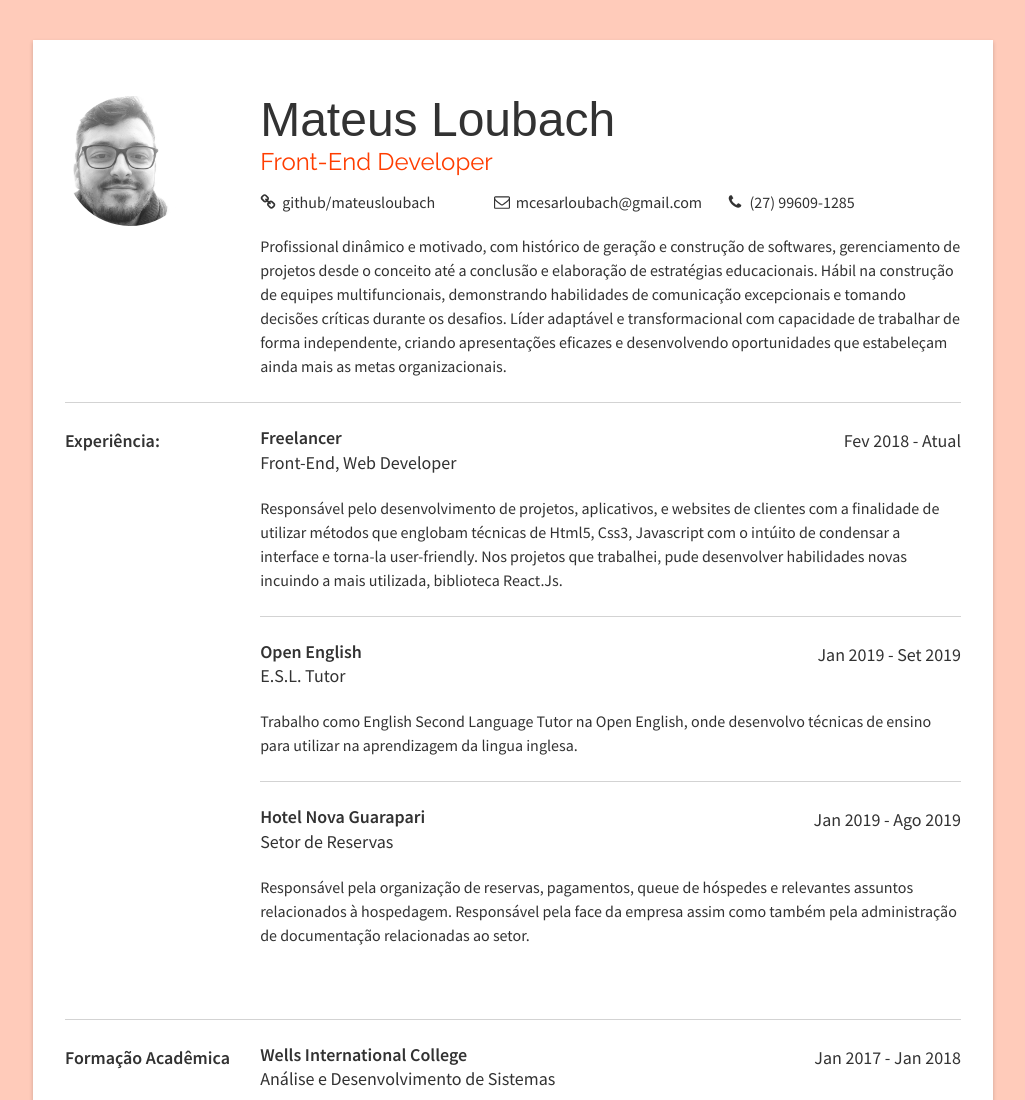
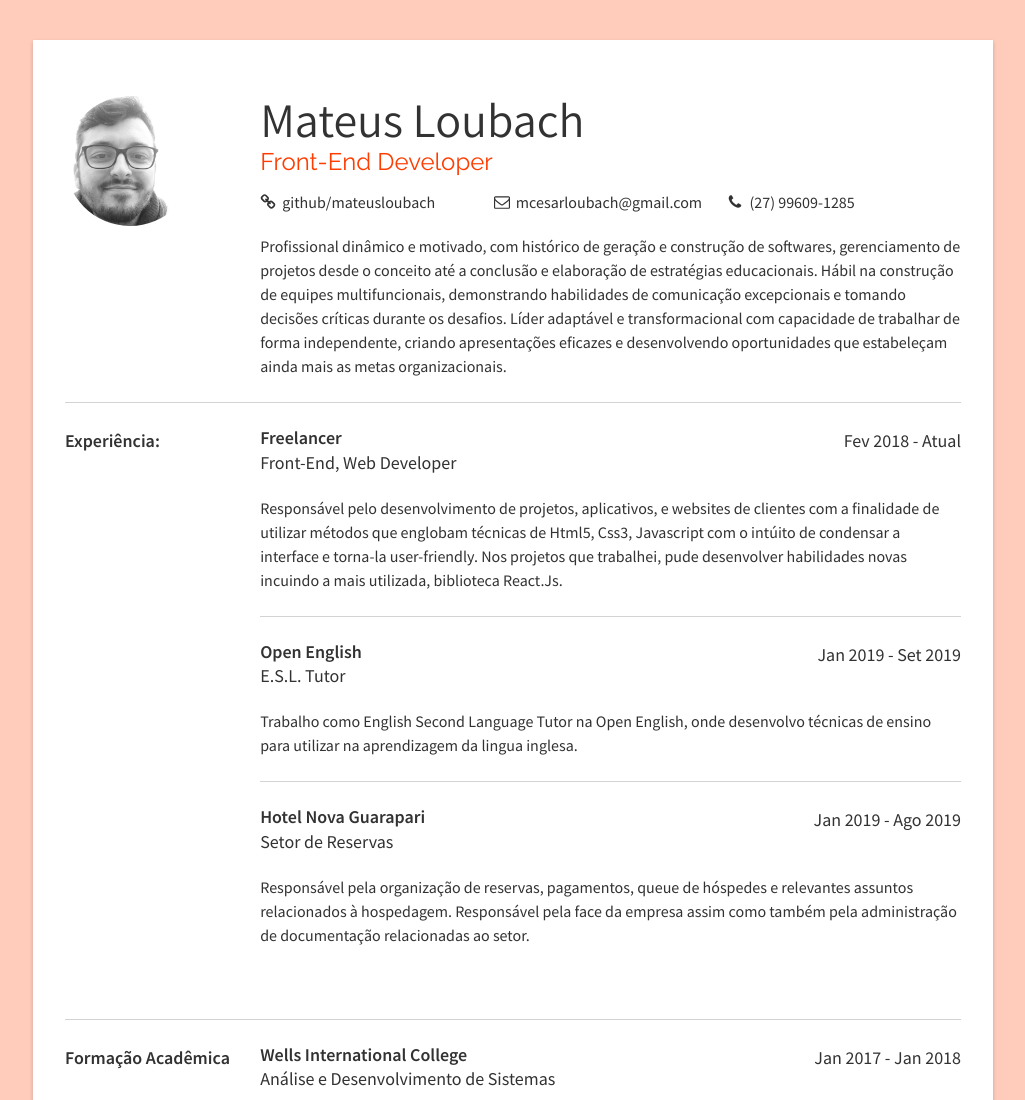
Before and after one commit to mateusceasar/static_cv, a plain HTML site: page index.html in a window 1280 px wide. Shown: the top 1100 px of the page, without its empty margins (127-1152 px from the left). Drawn offline with nearby package versions, Linux system fonts and the light colour scheme; a web font is replaced by a local one.

Commit message:
Update style.css

```diff
--- a/style.css
+++ b/style.css
@@ -68,7 +68,7 @@ img.avatar {
 }
 
 .my-name {
-  font-family: 'Quicksand', sans-serif;
+  font-family: 'Assistant', sans-serif;
   font-size: 48px;
   line-height: 1;
 }
```
